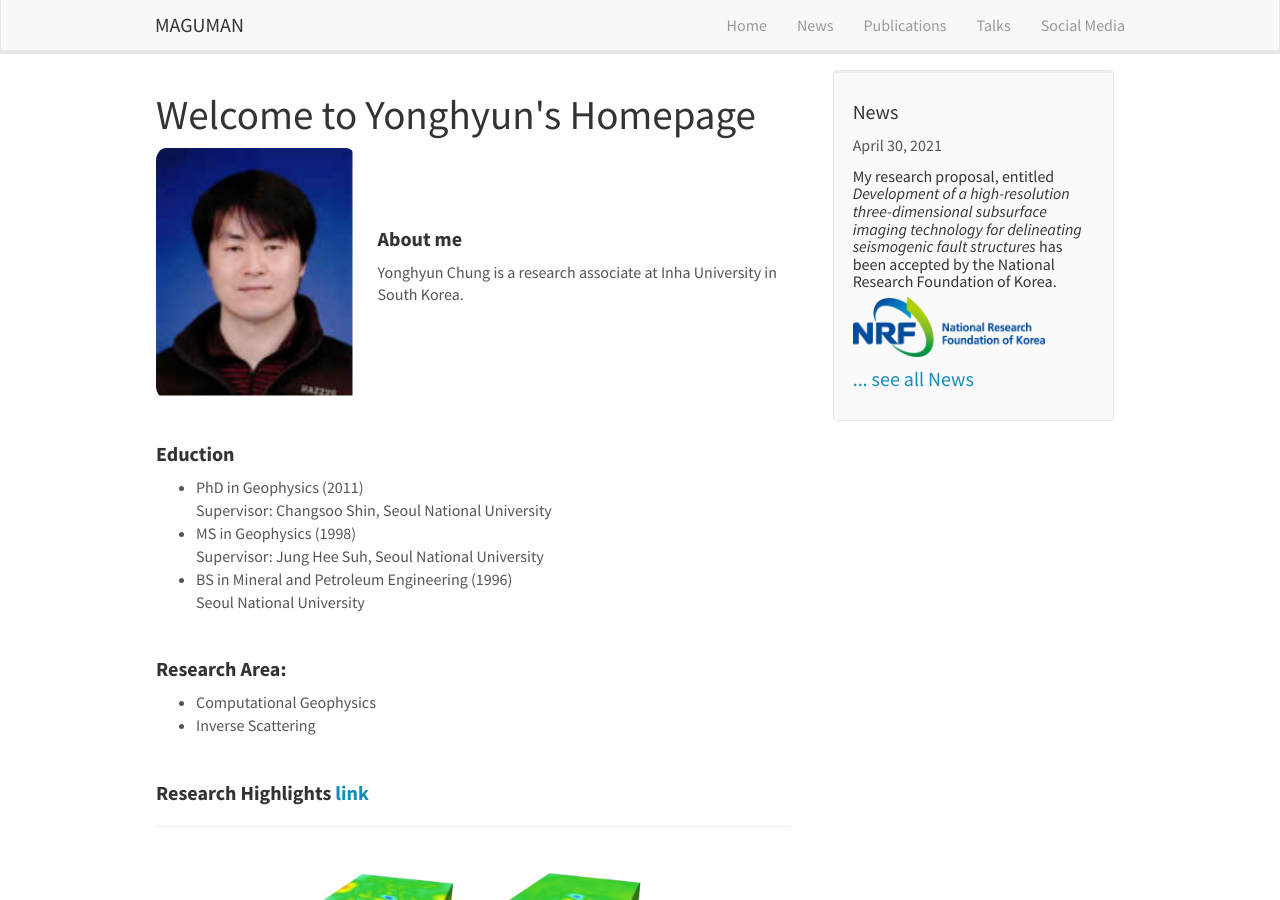
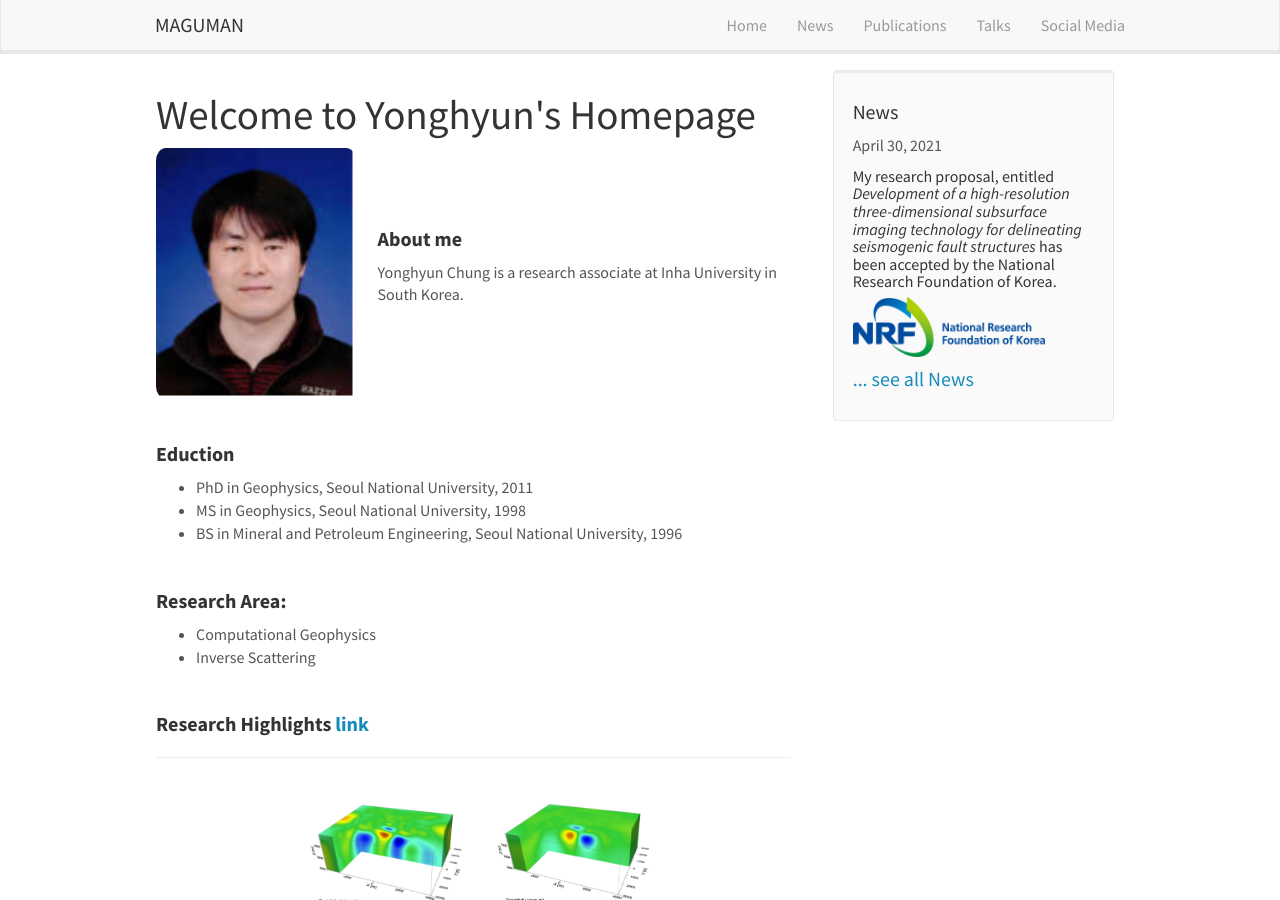
Before and after one commit to maguman/maguman.github.io, a Jekyll site: the page built from _pages/home.md, in a window 1280 px wide and 900 px high. Built offline with Jekyll 4.4.1, drawn with Linux system fonts in a browser that asks for light colours; nearby versions of some CDN libraries.

Commit message:
Update home.md

```diff
--- a/_pages/home.md
+++ b/_pages/home.md
@@ -34,12 +34,9 @@
 
 
 #### **Eduction**
-* PhD in Geophysics (2011)<br/>
-    Supervisor: Changsoo Shin, Seoul National University<br/>
-* MS in Geophysics (1998)<br/>
-    Supervisor: Jung Hee Suh, Seoul National University<br/>
-* BS in Mineral and Petroleum Engineering (1996)<br/>
-    Seoul National University <br/>
+* PhD in Geophysics, Seoul National University, 2011<br/>
+* MS in Geophysics, Seoul National University, 1998 <br/>
+* BS in Mineral and Petroleum Engineering, Seoul National University, 1996 <br/>
 
 
 <br>
```
